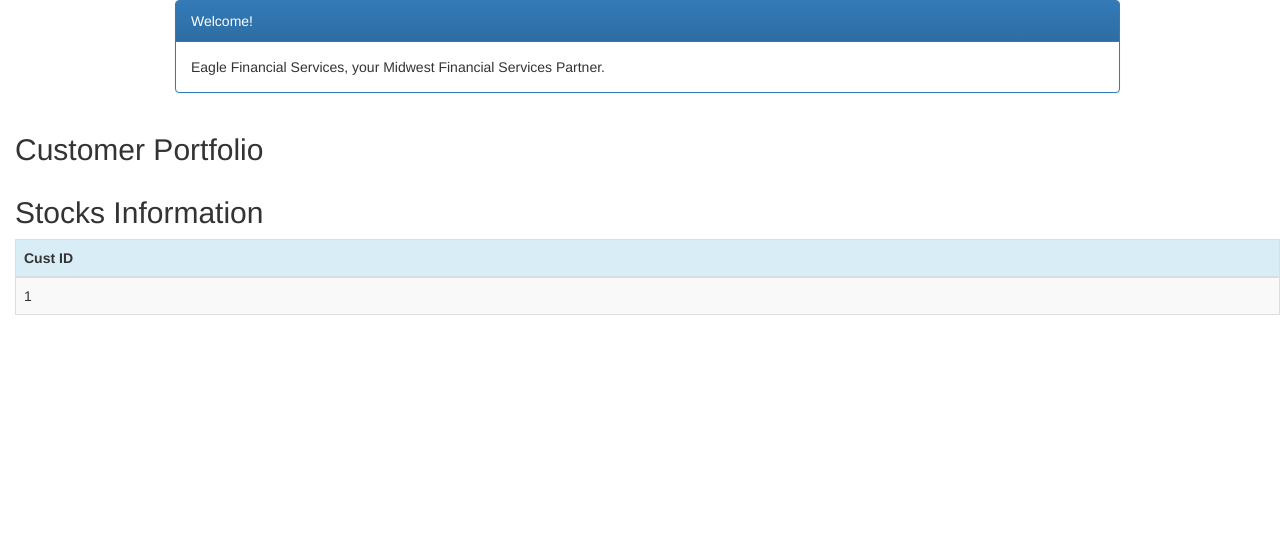
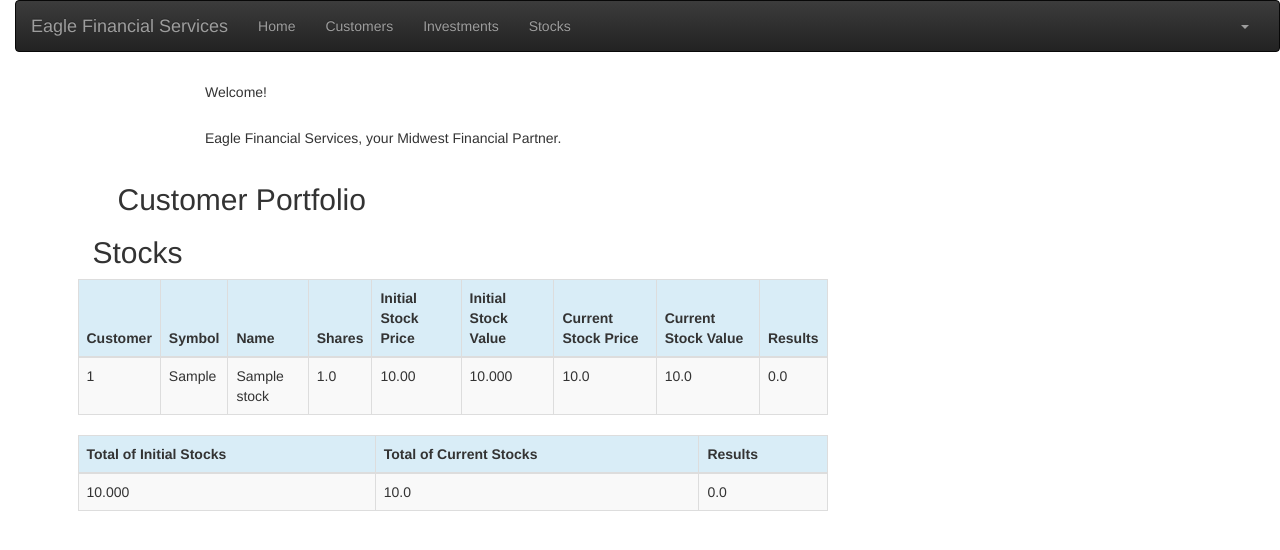
Before and after one commit to wwetzel/efs_Financial_Django_2, a Django app: page /customer/1/portfolio/ in a window 1280 px wide. Shown: the top 550 px of the page. Run offline with Django 3.2, Linux system fonts and the light colour scheme; a user stored in the database is signed in; tables that the repository leaves empty hold one stand-in row (values such as "Sample post"); a database or web service that is not in the repository returns one stand-in record (values such as "Sample title"); data that the repository does not hold is empty; some libraries are stand-ins or nearby versions.

Commit message:
first push to github

```diff
--- a/efsblog/settings.py
+++ b/efsblog/settings.py
@@ -75,6 +75,7 @@ TEMPLATES = [
         },
     },
 ]
+TEMPLATE_STRING_IF_INVALID = '**INVALID**'
 
 WSGI_APPLICATION = 'efsblog.wsgi.application'
 
@@ -153,3 +154,7 @@ try:
     from .local_settings import *
 except ImportError:
     pass
+
+# Added to allow print() statement testing
+NOSE_ARGS = ['--nocapture',
+             '--nologcapture',]
--- a/portfolio/models.py
+++ b/portfolio/models.py
@@ -1,6 +1,7 @@
 from django.db import models
 from django.utils import timezone
 from django.contrib.auth.models import User
+import requests
 
 class Customer(models.Model):
     name = models.CharField(max_length=50)
@@ -65,3 +66,30 @@ class Stock(models.Model):
 
     def initial_stock_value(self):
         return self.shares * self.purchase_price
+
+    # These 2 functions should be combined
+    def current_stock_price(self):
+        symbol_f = str(self.symbol)
+        main_api = 'https://www.alphavantage.co/query?function=TIME_SERIES_INTRADAY&symbol='
+        api_key = '&interval=1min&apikey=I22C8K7M1RPYQGYN'
+        url = main_api + symbol_f + api_key
+        json_data = requests.get(url).json()
+        mkt_dt = (json_data["Meta Data"]["3. Last Refreshed"])
+        open_price = float(json_data["Time Series (1min)"][mkt_dt]["1. open"])
+        share_value = open_price
+        return share_value
+
+    def current_stock_value(self):
+        symbol_f = str(self.symbol)
+        main_api = 'https://www.alphavantage.co/query?function=TIME_SERIES_INTRADAY&symbol='
+        api_key = '&interval=1min&apikey=I22C8K7M1RPYQGYN'
+        url = main_api + symbol_f + api_key
+        json_data = requests.get(url).json()
+        mkt_dt = (json_data["Meta Data"]["3. Last Refreshed"])
+        open_price = float(json_data["Time Series (1min)"][mkt_dt]["1. open"])
+        share_value = open_price
+        return float(share_value) * float(self.shares)
+
+
+    def valueAccrued(self):
+        return
--- a/portfolio/templates/portfolio/portfolio.html
+++ b/portfolio/templates/portfolio/portfolio.html
@@ -1,5 +1,9 @@
+{% extends 'portfolio/base.html' %}
+
 {% load staticfiles %}
 {% load mathfilters %}
+
+{% block content %}
     <!DOCTYPE html>
     <link rel="stylesheet" href="//maxcdn.bootstrapcdn.com/bootstrap/3.2.0/css/bootstrap.min.css">
     <link rel="stylesheet" href="//maxcdn.bootstrapcdn.com/bootstrap/3.2.0/css/bootstrap-theme.min.css">
@@ -15,41 +19,68 @@
     <div class="container">
         <div class="row">
             <div class="col-md-10 col-md-offset-1">
-            <div class="panel panel-primary">
                 <div class="panel-heading">Welcome!</div>
                 <div class="panel-body">
-                    Eagle Financial Services, your Midwest Financial Services Partner.
+                    Eagle Financial Services, your Midwest Financial Partner.
                 </div>
             </div>
         </div>
     </div>
+    <div clas="row">
+        <h2 style="padding-left: 40Px">Customer Portfolio</h2>
     </div>
-<div class="row">
-    <h2 style="padding-left: 15Px">Customer Portfolio</h2>
+    <div clas="row">
+        <h2 style="padding-left: 15Px">Stocks</h2>
     </div>
-
-
-
-<div class="row">
-    <h2 style="padding-left: 15Px">Stocks Information</h2>
-</div>
-<div>
         <table class="table table-striped table-bordered table-hover">
             <thead>
             <tr class="bg-info">
-
-            <th>Cust ID</th>
-
+                <th>Customer</th>
+                <th>Symbol</th>
+                <th>Name</th>
+                <th>Shares</th>
+                <th>Initial Stock Price</th>
+                <th>Initial Stock Value</th>
+                <th>Current Stock Price</th>
+                <th>Current Stock Value</th>
+                <th>Results</th>
             </tr>
             </thead>
             <tbody>
             {% for stock in stocks %}
                 <tr>
                     <td>{{ stock.customer }}</td>
-
-
+                    <td>{{ stock.symbol }}</td>
+                    <td>{{ stock.name }}</td>
+                    <td>{{ stock.shares }}</td>
+                    <td>{{ stock.purchase_price }}</td>
+                    <td>{{ stock.initial_stock_value }}</td>
+                    <td>{{ stock.current_stock_price }}</td>
+                    <td>{{ stock.current_stock_value }}</td>
+                    {% with start=stock.current_stock_value end=stock.initial_stock_value %}
+                    <td>{{ start|sub:end }}</td>
+                    {% endwith %}
                 </tr>
             {% endfor %}
             </tbody>
         </table>
-</div>
+        <table class="table table-striped table-bordered table-hover">
+            <thead>
+            <tr class="bg-info">
+                <th>Total of Initial Stocks</th>
+                <th>Total of Current Stocks</th>
+                <th>Results</th>
+            </tr>
+            </thead>
+            <tbody>
+                <tr>
+                    <td>{{ sum_of_initial_stocks_value }}</td>
+                    <td>{{ sum_current_stocks_value }}</td>
+                    {% with start=sum_current_stocks_value end=sum_of_initial_stocks_value %}
+                    <td>{{ start|sub:end }}</td>
+                    {% endwith %}
+                </tr>
+            </tbody>
+        </table>
+    </body>
+{% endblock %}
--- a/portfolio/urls.py
+++ b/portfolio/urls.py
@@ -1,5 +1,6 @@
 from django.conf.urls import url
 from .import views
+from rest_framework.urlpatterns import format_suffix_patterns
 
 urlpatterns = [
     url(r'^$', views.home, name='home'),
@@ -18,4 +19,7 @@ urlpatterns = [
     url(r'^investment/(?P<pk>\d+)/edit/$', views.investment_edit, name='investment_edit'),
     url(r'^investment/create/$', views.investment_new, name='investment_new'),
     url(r'^accounts/profile/$', views.profile_temp, name='profile_temp'),
+    url(r'^customers_json/', views.CustomerList.as_view()),
 ]
+
+urlpatterns = format_suffix_patterns(urlpatterns)
--- a/portfolio/views.py
+++ b/portfolio/views.py
@@ -5,6 +5,10 @@ from django.shortcuts import redirect
 from django.contrib.auth.decorators import login_required
 from .forms import *
 from django.db.models import Sum
+from rest_framework.views import APIView
+from rest_framework.response import Response
+from rest_framework import status
+from .serializers import CustomerSerializer
 
 def home(request):
    return render(request, 'portfolio/home.html',
@@ -148,20 +152,60 @@ def investment_delete(request, pk):
     investment.delete()
     investments = Investment.objects.filter(recent_date__lte=timezone.now())
     return render(request, 'portfolio/investment_list.html', {'investments': investments})
+'''
+@login_required
+def portfolio(request, pk):
+    customer = get_object_or_404(Customer, pk=pk)
+    customers = Customer.objects.filter(created_date__lte=timezone.now())
+    investments =Investment.objects.filter(customer=pk)
+    sum_acquired_value = Investment.objects.filter(customer=pk).aggregate(Sum('acquired_value'))
+    print(sum_acquired_value)
 
-@login_required
-def portfolio(request,pk):
-   customer = get_object_or_404(Customer, pk=pk)
-   customers = Customer.objects.filter(created_date__lte=timezone.now())
-   investments =Investment.objects.filter(customer=pk)
-   stocks = Stock.objects.filter(customer=pk)
-   sum_acquired_value = Investment.objects.filter(customer=pk).aggregate(Sum('acquired_value'))
+    stocks = Stock.objects.filter(customer=pk)
 
+    initial_stock_value_sum = Stock.objects.filter(customer=pk).aggregate(Sum('initial_stock_value'))
+    current_stock_value = 10000
+    dict = {'customers': customers,
+            'investments': investments,
+            'stocks': stocks,
+            'sum_acquired_value': sum_acquired_value,
+            'initial_stock_value_sum':'aaaaa',
+            'current_stock_value':current_stock_value,}
 
-   return render(request, 'portfolio/portfolio.html', {'customers': customers, 'investments': investments,
-                                                      'stocks': stocks,
-                                                      'sum_acquired_value': sum_acquired_value,})
-
+    return render(request, 'portfolio/portfolio.html', {'dictionary':dict})
+'''
 @login_required
 def profile_temp(request):
     return render(request, 'portfolio/profile_temp.html')
+
+@login_required
+def portfolio(request, pk):
+    customer = get_object_or_404(Customer, pk=pk)
+    customers = Customer.objects.filter(created_date__lte=timezone.now())
+    investments = Investment.objects.filter(customer=pk)
+    sum_acquired_value = Investment.objects.filter(customer=pk).aggregate(Sum('acquired_value'))
+    sum_recent_value = Investment.objects.filter(customer=pk).aggregate(Sum('recent_value'))
+
+    # STOCKS
+    stocks = Stock.objects.filter(customer=pk)
+    # Initialize the value of the stocks
+    sum_current_stocks_value = 0
+    sum_of_initial_stocks_value = 0
+    # Loop through each stock and add the value to the total
+    for stock in stocks:
+        sum_current_stocks_value += stock.current_stock_value()
+        sum_of_initial_stocks_value += stock.initial_stock_value()
+
+
+    return render(request, 'portfolio/portfolio.html', {'customers': customers, 'investments': investments,
+                                                        'stocks': stocks,
+                                                        'sum_acquired_value': sum_acquired_value,
+                                                        'sum_recent_value': sum_recent_value,
+                                                        'sum_current_stocks_value': sum_current_stocks_value,
+                                                        'sum_of_initial_stocks_value': sum_of_initial_stocks_value})
+
+class CustomerList(APIView):
+    def get(self, request):
+        customers_json = Customer.objects.all()
+        serializer = CustomerSerializer(customers_json, many=True)
+        return Response(serializer.data)
```
Also changed, not shown: efsblog/local_settings.py (added, +12 -0 lines), portfolio/serializers.py (added, +9 -0 lines), portfolio/migrations/0002_auto_20180211_1722.py (added), 1 other file. Lines whose indentation alone changed are shown as unchanged.
